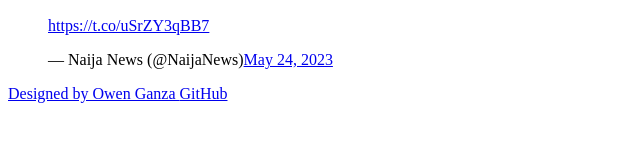
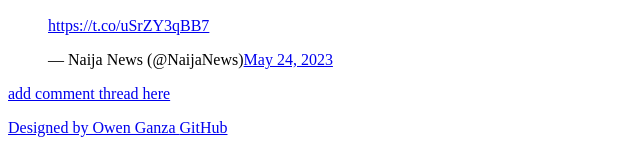
Before and after one commit to owen-stud123/alu-web-development, a plain HTML site: page html_basic/tweets.html in a window 1280 px wide. Shown: the part 756-909 px from the top of the page, without its empty margins (0-640 px from the left). Before the commit the page ends 875 px from the top, so only its background shows below. Drawn offline with Linux system fonts and the light colour scheme.

Commit message:
commit all

```diff
--- a/html_basic/tweets.html
+++ b/html_basic/tweets.html
@@ -35,6 +35,9 @@
 			Naija News (@NaijaNews)<a href="https://twitter.com/NaijaNews/status/1661424072264122393?ref_src=twsrc%5Etfw">May 24, 2023</
 				a></blockquote><script async src="https://platform.twitter.com/widgets.js"></script>
         </article>
+	<aside>
+		<p>add comment thread here</p>
+	</aside>
 	</main>
 	<footer>
 		<p>Designed by Owen Ganza <a href="https://github.com/owen-stud123/alu-web-development/tree/master" target="_blank">GitHub<link></a> </p>
```
